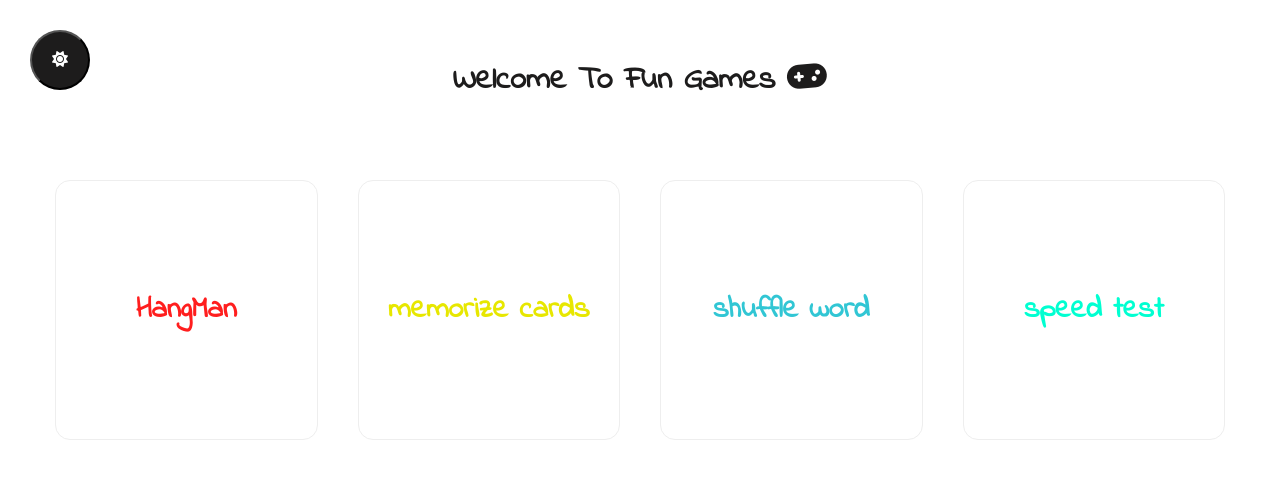
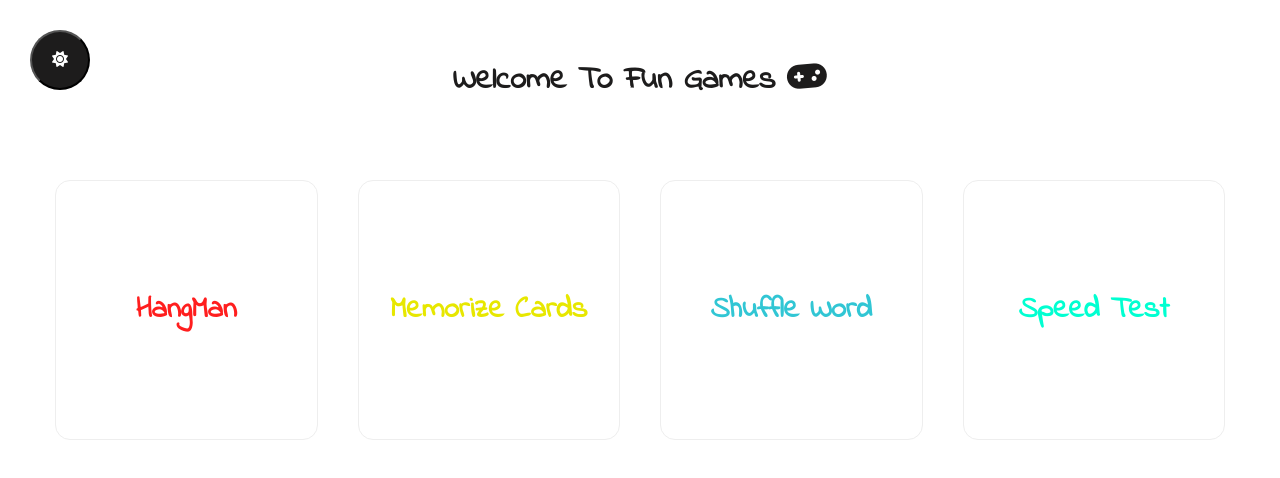
Before and after one commit to Yossab55/gamesProjectsUni, a plain HTML site: page index.html in a window 1280 px wide. Drawn offline with Linux system fonts and the light colour scheme.

Commit message:
make all letters capitalize

```diff
--- a/css/rules.css
+++ b/css/rules.css
@@ -3,10 +3,11 @@ html {
 }
 body {
   box-sizing: border-box;
-  /* font if we want to use a stander font */
+  /*  font style to make a stander style */
   font-family: "Indie Flower", cursive;
   font-weight: 400;
   font-style: normal;
+  text-transform: capitalize;
 }
 ul {
   list-style: none;
```
